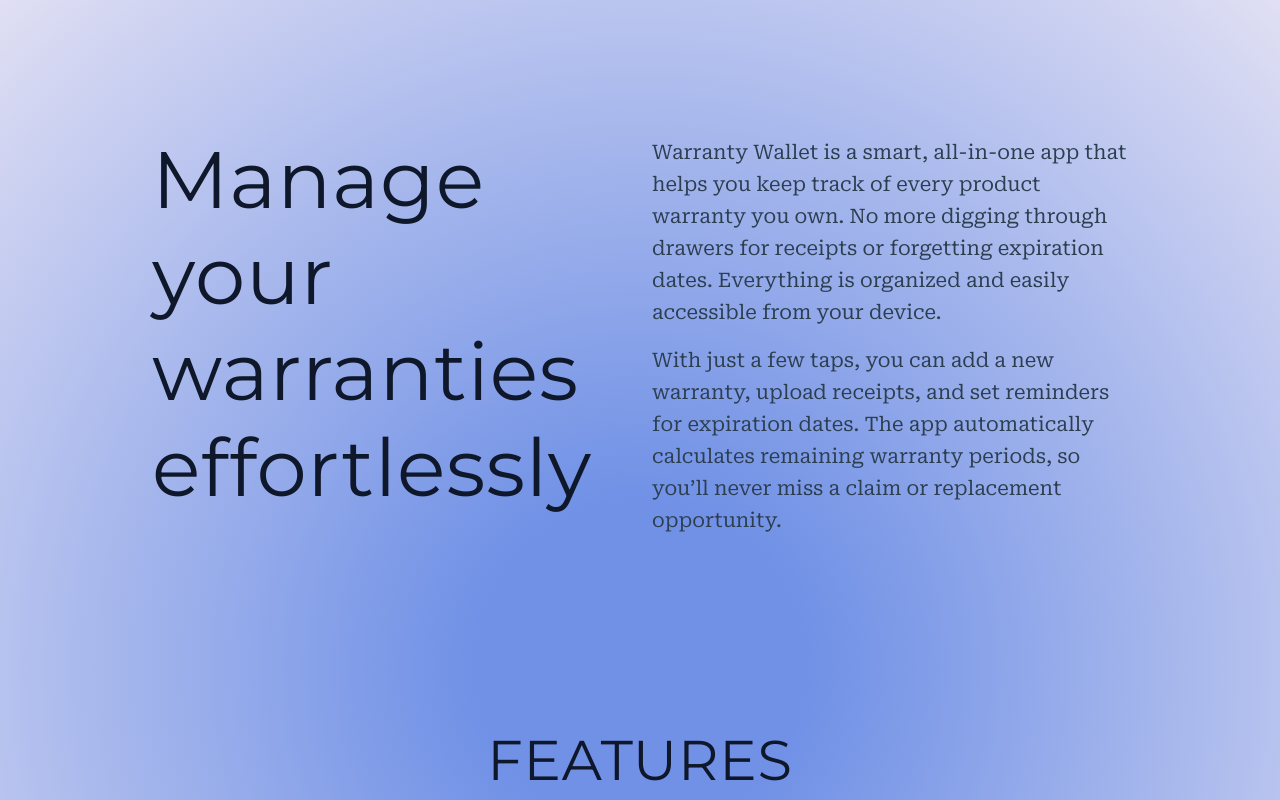
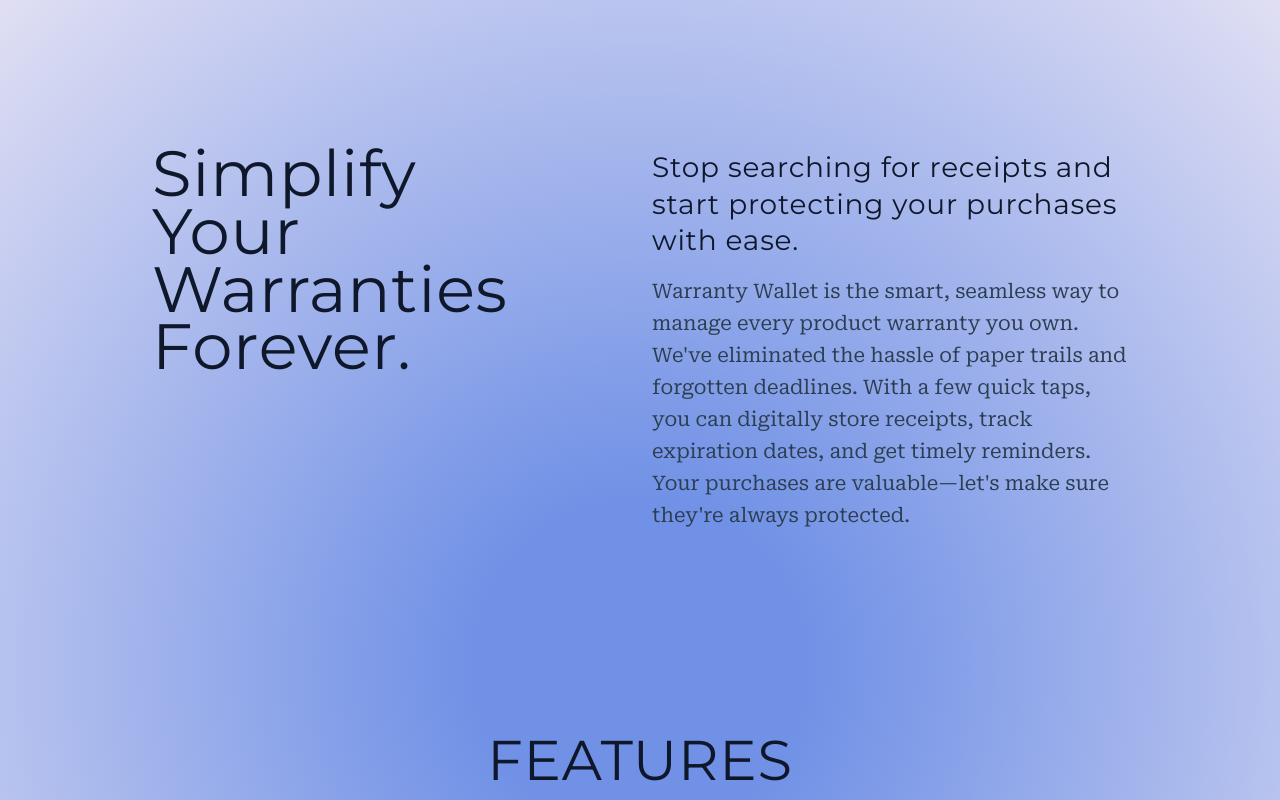
Before and after one commit to Vitomirov/warranty-wallet, a React (Vite) app in the folder src/frontend/: page / in a window 1280 px wide. Shown: the part 860-1660 px from the top of the page. Built offline with nearby package versions, Linux system fonts and the light colour scheme.

Commit message:
About section improvement

```diff
--- a/src/frontend/pages/About.jsx
+++ b/src/frontend/pages/About.jsx
@@ -17,14 +17,18 @@
         <div className="col-12 col-md-6">
           <motion.h1
             className="pe-md-5
-                       display-1
-                       display-6-md
-                       fs-3-sm"
+             display-3
+             display-6-md
+             fs-3-sm"
             initial={{ opacity: 0, x: -50 }}
             animate={isInView ? { opacity: 1, x: 0 } : {}}
             transition={{ duration: 1 }}
           >
-            Manage your warranties <br /> effortlessly
+            Simplify Your
+            <br />
+            Warranties
+            <br />
+            Forever.
           </motion.h1>
         </div>
 
@@ -36,26 +40,26 @@
           animate={isInView ? "visible" : "hidden"}
         >
           <motion.div className="lead position-relative pt-1">
-            <motion.p
-              className="mb-3 fs-5 fs-md-6 fs-sm-6"
+            <motion.h2
+              className="mb-3 fs-3 fs-md-5 fs-sm-5"
               variants={popUpAndFadeIn}
               transition={{ delay: 0.2 }}
             >
-              Warranty Wallet is a smart, all-in-one app that helps you keep
-              track of every product warranty you own. No more digging through
-              drawers for receipts or forgetting expiration dates. Everything is
-              organized and easily accessible from your device.
-            </motion.p>
+              Stop searching for receipts and start protecting your purchases
+              with ease.
+            </motion.h2>
 
             <motion.p
-              className="mb-3 fs-5 fs-md-6 fs-sm-6"
+              className="mb-2 fs-5 fs-md-6 fs-sm-6"
               variants={popUpAndFadeIn}
               transition={{ delay: 0.4 }}
             >
-              With just a few taps, you can add a new warranty, upload receipts,
-              and set reminders for expiration dates. The app automatically
-              calculates remaining warranty periods, so you’ll never miss a
-              claim or replacement opportunity.
+              Warranty Wallet is the smart, seamless way to manage every product
+              warranty you own. We've eliminated the hassle of paper trails and
+              forgotten deadlines. With a few quick taps, you can digitally
+              store receipts, track expiration dates, and get timely reminders.
+              Your purchases are valuable—let's make sure they're always
+              protected.
             </motion.p>
           </motion.div>
         </motion.div>
--- a/src/frontend/styles/layout/_header.scss
+++ b/src/frontend/styles/layout/_header.scss
@@ -21,6 +21,8 @@
     height: 0;
     margin: 0.5rem 0;
   }
+}
 
-
+h1{
+  font-size: 2rem;
 }
--- a/src/frontend/styles/pages/_about.scss
+++ b/src/frontend/styles/pages/_about.scss
@@ -12,9 +12,15 @@
     width: 100%;
     align-items: flex-start;
 
+
+
     @media (min-width: 768px) {
       flex-direction: row;
     }
   }
 
+  h1 {
+  line-height: 0.9;
   }
+
+  }
```
